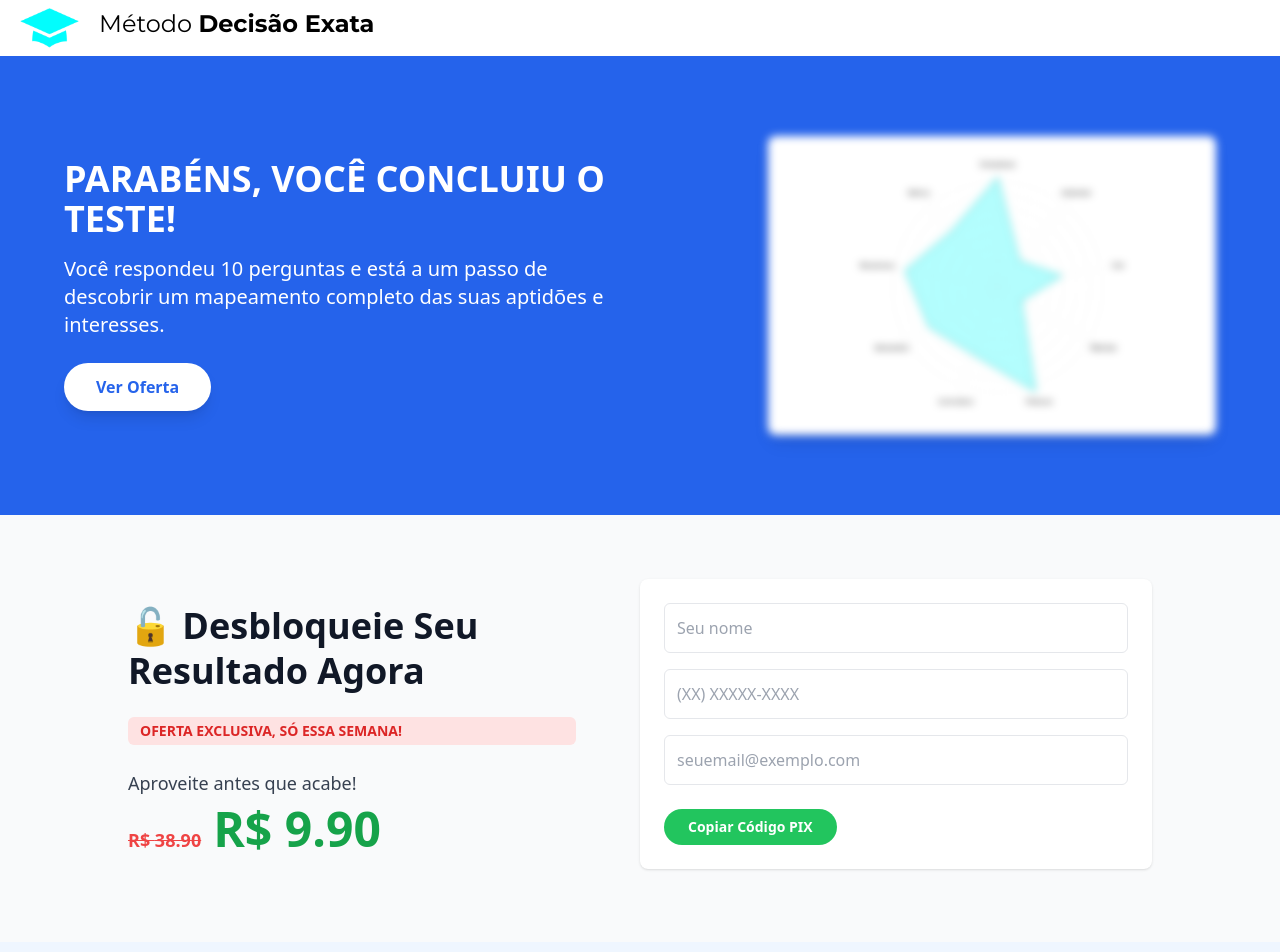
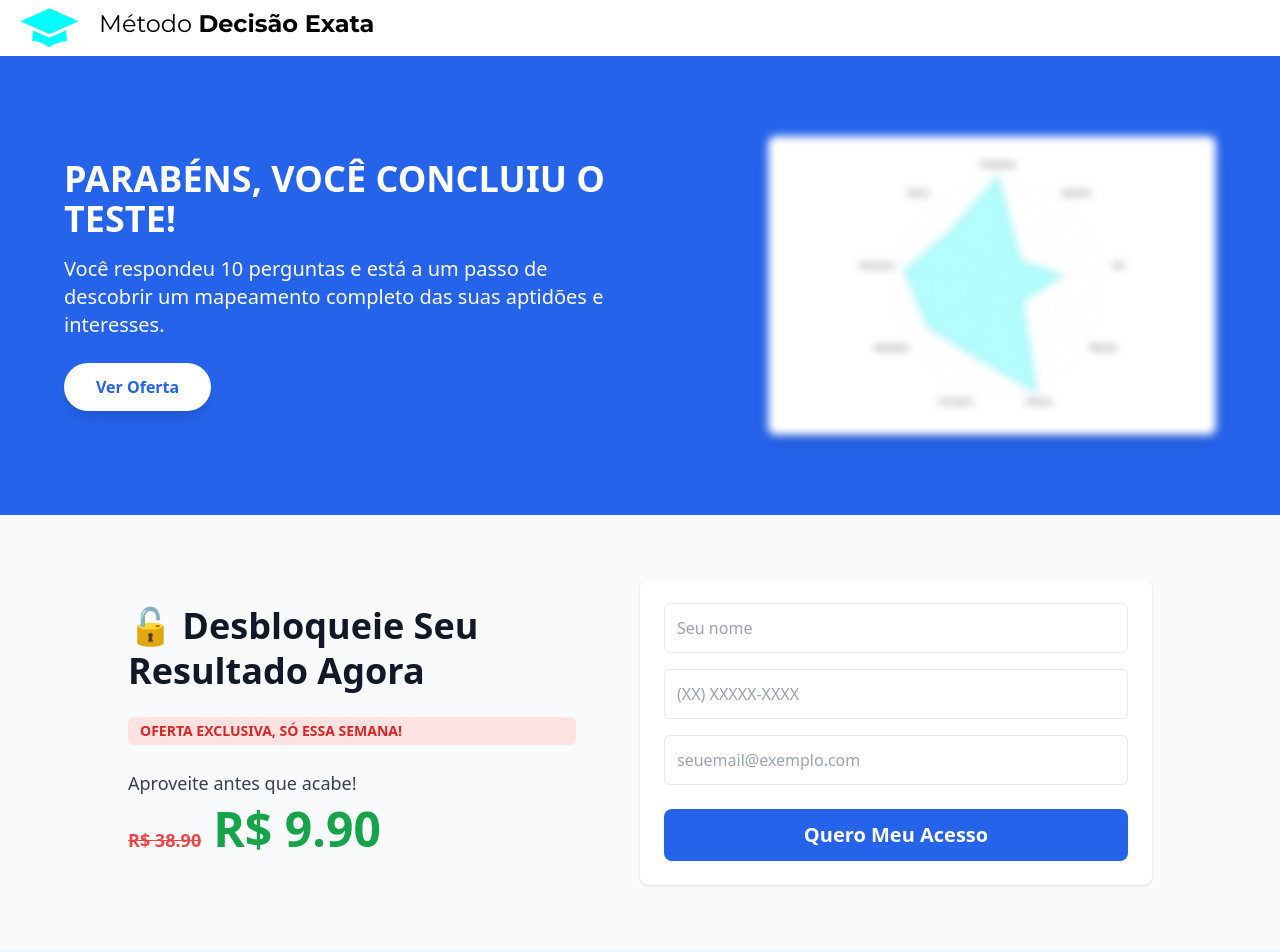
Before and after one commit to ryanviana/paid-cv, a React (Vite) app: page /payment in a window 1280 px wide. Shown: the top 952 px of the page. Built offline with nearby package versions, Linux system fonts and the light colour scheme; no server answers.

Commit message:
better design

```diff
--- a/src/pages/Payment.jsx
+++ b/src/pages/Payment.jsx
@@ -322,10 +322,10 @@ function Payment() {
             {/* CTA Button (if PIX not started) */}
             {!pixStarted && paymentStatus !== "approved" && (
               <button
-                onClick={handleCopyToClipboard}
-                className="bg-green-500 hover:bg-green-600 text-white font-bold py-2 px-6 rounded-full text-sm transition-all duration-200 mb-4"
+                onClick={handleStartPayment}
+                className="w-full bg-blue-600 hover:bg-blue-700 text-white font-bold py-3 px-8 rounded-lg text-xl transition-all duration-200"
               >
-                Copiar Código PIX
+                Quero Meu Acesso
               </button>
             )}
 
@@ -343,9 +343,7 @@ function Payment() {
                     />
                     {qrCodeText && (
                       <button
-                        onClick={() =>
-                          navigator.clipboard.writeText(qrCodeText)
-                        }
+                        onClick={handleCopyToClipboard}
                         className="bg-green-500 hover:bg-green-600 text-white font-bold py-2 px-6 rounded-full text-sm transition-all duration-200 mb-4"
                       >
                         Copiar Código PIX
```
